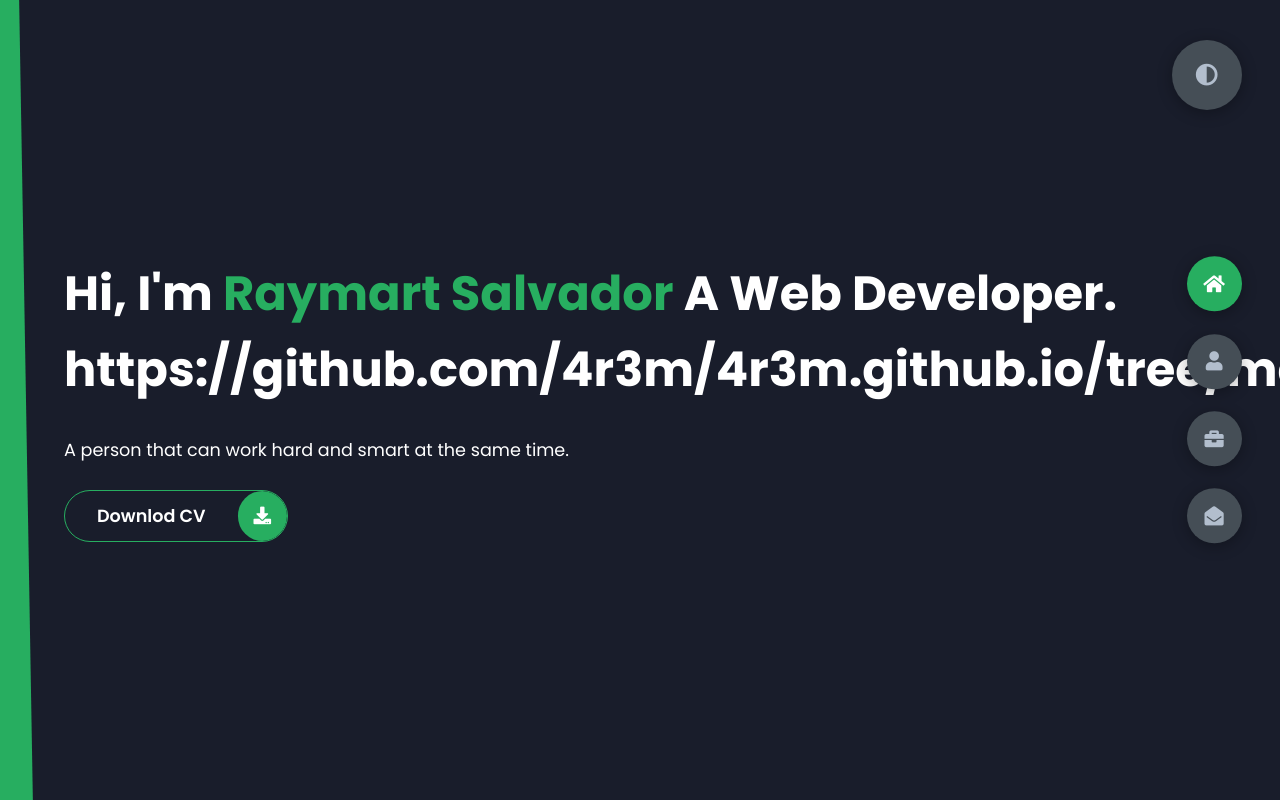
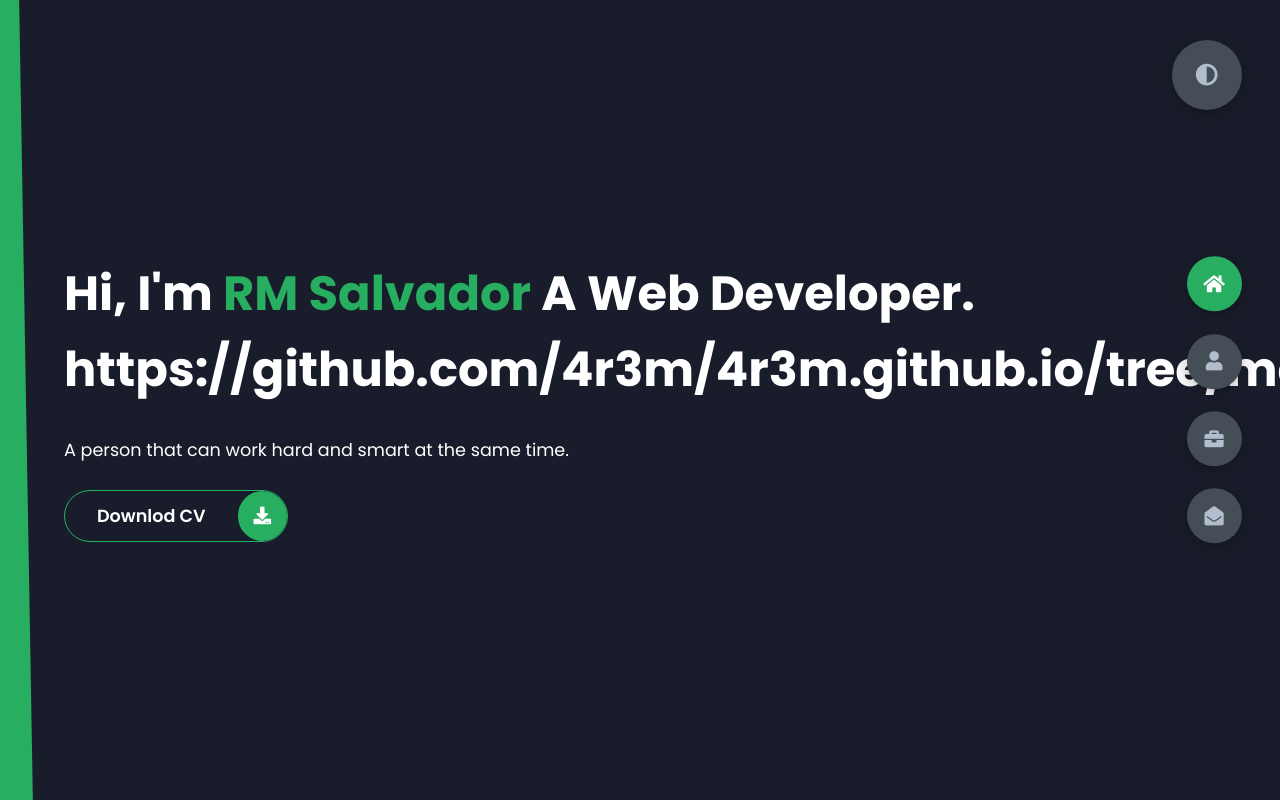
Before and after one commit to 4r3m/4r3m.github.io, an Angular app: page / in a window 1280 px wide. Built offline with nearby package versions, Linux system fonts and the light colour scheme.

Commit message:
build(root): :bug: tring if changes reflect in deployed site

```diff
--- a/src/app/app.component.html
+++ b/src/app/app.component.html
@@ -8,7 +8,7 @@
     </div>
     <div class="right-header">
       <h1 class="name">
-        Hi, I'm <span>Raymart Salvador</span>
+        Hi, I'm <span>RM Salvador</span>
         A Web Developer.
         <p>{{assetsDir}}</p>
       </h1>
```
Also changed, not shown: 3 other files (tests, documents, lock files or other folders).
